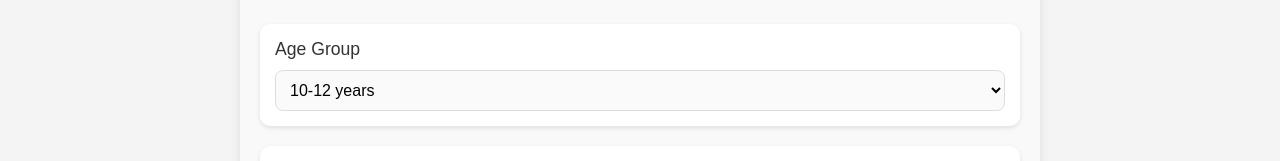
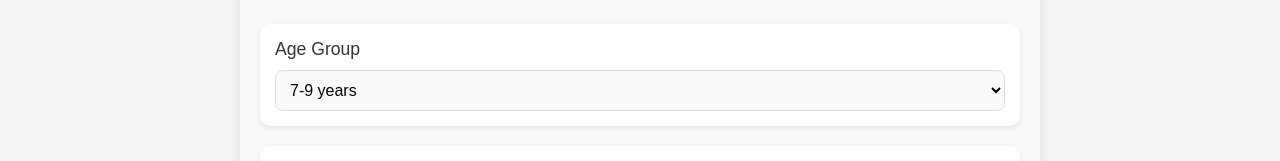
Before and after one commit to jackmok33/teacher-ui, a React (Vite) app: page /settings in a window 1280 px wide. Shown: the part 193-354 px from the top of the page. Built offline with nearby package versions, Linux system fonts and the light colour scheme.

Commit message:
updated room code page

```diff
--- a/src/pages/SettingsPage.jsx
+++ b/src/pages/SettingsPage.jsx
@@ -3,7 +3,7 @@ import { useNavigate } from "react-router-dom";
 import "./SettingsPage.css";
 
 function SettingsPage() {
-    const [age, setAge] = useState("10-12");
+    const [age, setAge] = useState("7-9");
     const [difficulty, setDifficulty] = useState("Easy");
     const [time, setTime] = useState("30");
     const navigate = useNavigate();
```
